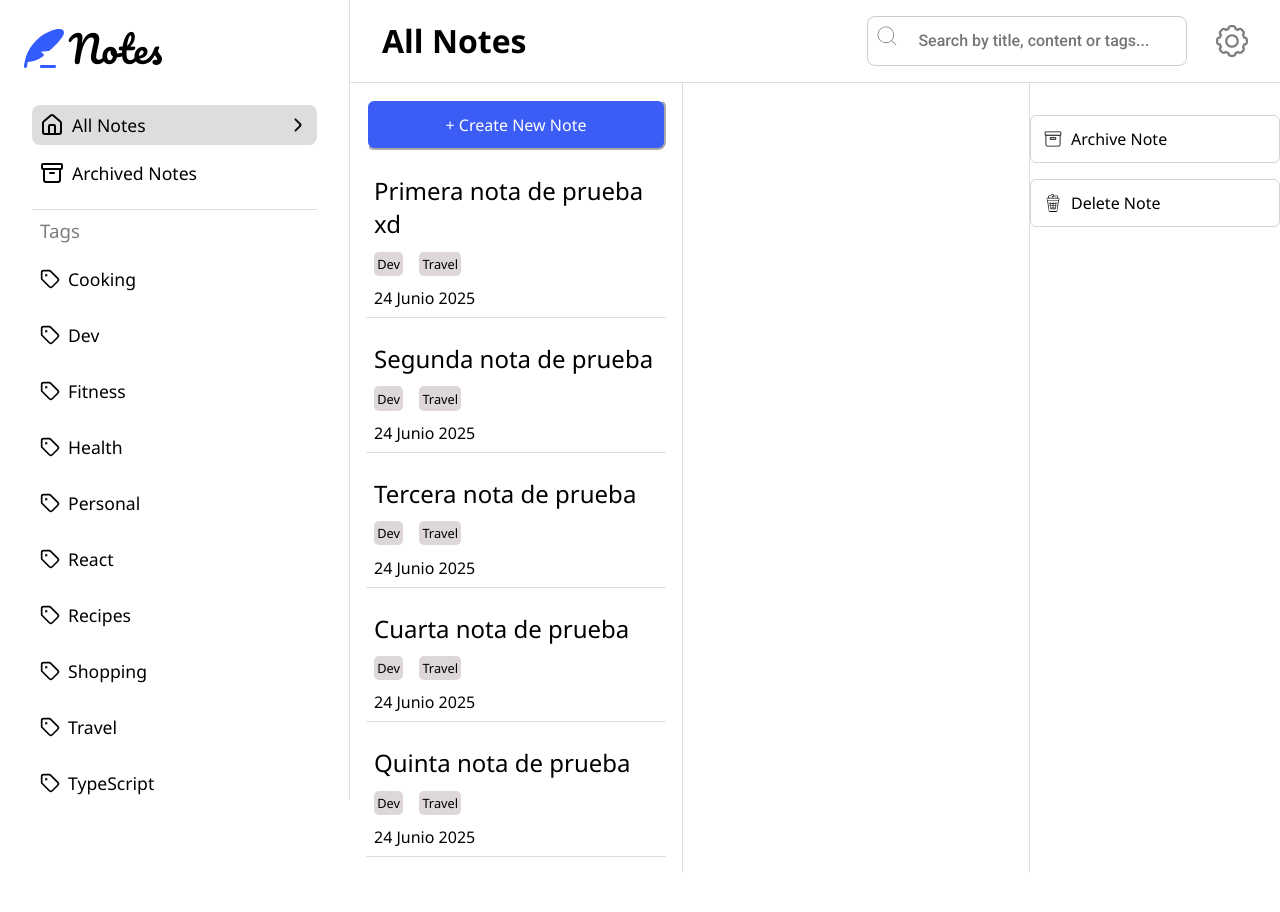
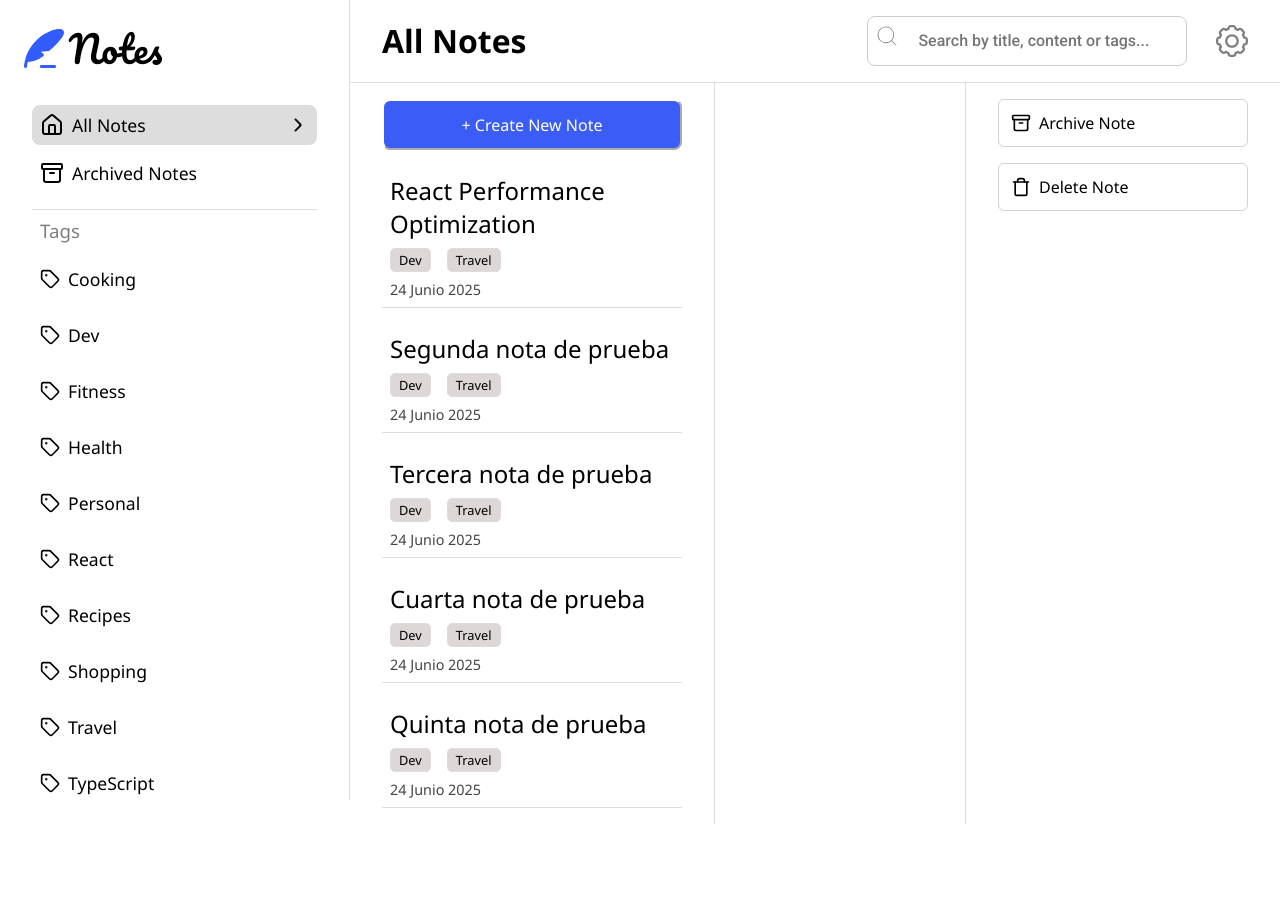
Before and after one commit to AlexF6/challenge-aba, a React (Vite) app: page / in a window 1280 px wide. Shown: the top 912 px of the page. After the commit the page ends 824 px from the top, so only its background shows below. Built offline with nearby package versions, Linux system fonts and the light colour scheme.

Commit message:
fix: note containers styles

```diff
--- a/src/App.css
+++ b/src/App.css
@@ -1,7 +1,6 @@
 .app-layout {
     display: flex;
     height: 100%;
-    /* border: 1px solid red; */
 }
 
 .header-content {
@@ -14,17 +13,11 @@
     display: flex;
     flex: 1;
     height: 100%;
-    /* border: 1px solid red; */
 }
 
 .note-list {
     display: flex;
-    height: 100%;
-    flex-direction: column;
-    gap: 1rem;
     flex: 2;
-    height: auto;
-    padding: 1rem;
     border-right: 1px solid #ddd;
 }
 
@@ -32,13 +25,11 @@
     flex: 6;
     height: 100%;
     border-right: 1px solid #ddd;
-    /* border: 1px solid green; */
 }
 
 .note-actions {
     flex: 2;
     height: 100%;
-    /* border: 1px solid red; */
 }
 
 .formulario-wrapper {
--- a/src/App.jsx
+++ b/src/App.jsx
@@ -5,6 +5,7 @@ import Header from "./components/layout/header/Header.jsx"
 import Note from './components/layout/note-list/Note.jsx';
 import CreateButton from './components/layout/note-list/CreateButton.jsx';
 import NoteButtons from './components/layout/note-actions/NoteButtons.jsx';
+import NoteList from './components/layout/note-list/NoteList.jsx';
 
 function App() {
 
@@ -16,25 +17,16 @@ function App() {
         <div className='main-section'>
 
           <div className='note-list'>
-            <CreateButton/>
-            <Note content="Primera nota de prueba xd" tag1="Dev" tag2="Travel" date="24 Junio 2025"/>
-            <Note content="Segunda nota de prueba" tag1="Dev" tag2="Travel" date="24 Junio 2025"/>
-            <Note content="Tercera nota de prueba" tag1="Dev" tag2="Travel" date="24 Junio 2025"/>
-            <Note content="Cuarta nota de prueba" tag1="Dev" tag2="Travel" date="24 Junio 2025"/>
-            <Note content="Quinta nota de prueba" tag1="Dev" tag2="Travel" date="24 Junio 2025"/>
+            <NoteList/>
           </div>
-
           <div className='note-details'>
 
           </div>
-
           <div className='note-actions'>
-            <NoteButtons/>
-
+              <NoteButtons/>
           </div>
 
         </div>
-
         </div>
       </div>
 
--- a/src/components/layout/note-actions/NoteButtons.css
+++ b/src/components/layout/note-actions/NoteButtons.css
@@ -1,29 +1,17 @@
-/*.note-actions {
-  text-align: center;
-  margin-top: 1rem;
+.note-actions-container {
+    padding-inline: 2rem;
+    padding-block: 1rem;
+    margin-inline: auto;
+}
+
+.note-actions {
+  display: flex;
+  flex-direction: column;
+  gap: 1rem;
 }
 
 .note-button {
-  padding: 10px 20px;
-  font-size: 16px;
-  border: 1px solid rgb(73, 68, 68);
-  border-radius: 6px;
-  cursor: pointer;
-}
-
-.note-button-archived {
-  width: 20px;
-  height: 20px;
-  margin-right: 8px;
-}*/
-
-.note-actions {
-  text-align: center;
-  margin-top: 1rem;
-}
-
-.note-button {
-    width: 250px;
+  width: 250px;
   padding: 12px;
   font-size: 16px;
   border: 1px solid rgb(212, 209, 209);
--- a/src/components/layout/note-actions/NoteButtons.jsx
+++ b/src/components/layout/note-actions/NoteButtons.jsx
@@ -1,27 +1,22 @@
-import ArchivedImage from "../../../assets/archive.svg"
 import "./NoteButtons.css"
-import DeleteImage from "../../../assets/deletee.png"
-
+import { Archive } from "lucide-react"
+import { TrashIcon } from "lucide-react"
 
 const NoteButtons = () => {
     return (
+        <div className='note-actions-container'>
             <div className="note-actions">
                 <button className="note-button">
-                <img src={ArchivedImage} alt="archived" className="note-button-archived"/>
+                    <Archive alt="archived" className="note-button-archived"/>
                     Archive Note
                 </button>
 
-              <div className="note-actions">
                 <button className="note-button">
-                  <img src={DeleteImage} alt="delete" className="note-button-delete"/>
+                        <TrashIcon alt="delete" className="note-button-delete"/>
                         Delete Note
-
                 </button>
             </div>
-
-
         </div>
-
     )
 }
 export default NoteButtons;
--- a/src/components/layout/note-list/CreateButton.css
+++ b/src/components/layout/note-list/CreateButton.css
@@ -1,14 +1,12 @@
 .button-container {
   display: flex;
-  justify-content: center;
-  align-items: center;
-  position: relative;
+  margin-inline: auto;
 }
 
 .create-button {
   background-color: #3b5df6;
   color: white;
-  padding: 0.8rem 4rem 0.8rem 4rem;
+  padding: 0.8rem 4rem;
   width: 300px;
   border-color: white;
   border-radius: 8px;
@@ -18,5 +16,5 @@
 }
 
 .create-button:hover {
-  background-color: #3b5df6;
+  background-color: #3a53c4;
 }
--- a/src/components/layout/note-list/Note.css
+++ b/src/components/layout/note-list/Note.css
@@ -1,16 +1,14 @@
 .note-container {
     display: flex;
     flex-direction: column;
-    gap: 0.7rem;
+    border-bottom: 1px solid #ddd;
+    transition: background-color 0.3s;
+    gap: 8px;
     padding: 0.5rem;
-    /* border: 1px solid red; */
-    border-bottom: 1px solid #ddd;
-    background-color: inherit;
-    transition: background-color 0.3s;
 }
 
 .note-container:hover {
-    background-color: #ddd;
+    background-color: #dbdbdb;
     border-radius: 8px;
 }
 
@@ -23,9 +21,16 @@
     gap: 1rem;
 }
 
-.tag-title {
-    padding: 0.2rem;
+.tag-container p {
+    padding-block: 2px;
+    padding-inline: 0.5rem;
     font-size: 0.8rem;
     background-color: rgb(221, 215, 215);
+    border: 1px solid #ddd;
     border-radius: 5px;
 }
+
+.date {
+    font-size: 0.9rem;
+    color: #444;
+}
--- a/src/components/layout/note-list/Note.jsx
+++ b/src/components/layout/note-list/Note.jsx
@@ -6,8 +6,8 @@ const Note = ( {content, tag1, tag2, date} ) => {
         <div className="note-container">
             <p className="note-title">{content}</p>
             <div className="tag-container">
-                <p className="tag-title">{tag1}</p>
-                <p className="tag-title">{tag2}</p>
+                <p>{tag1}</p>
+                <p>{tag2}</p>
             </div>
             <p className="date">{date}</p>
         </div>
--- /dev/null
+++ b/src/components/layout/note-list/NoteList.css
@@ -0,0 +1,8 @@
+.note-list-container {
+    display: flex;
+    flex-direction: column;
+    padding-inline: 2rem;
+    padding-block: 1rem;
+    margin-inline: auto;
+    gap: 1rem;
+}
--- /dev/null
+++ b/src/components/layout/note-list/NoteList.jsx
@@ -0,0 +1,19 @@
+import React from 'react';
+import Note from './Note';
+import CreateButton from './CreateButton';
+import './NoteList.css';
+
+const NoteList = () => {
+    return (
+        <div className='note-list-container'>
+            <CreateButton/>
+            <Note content="React Performance Optimization" tag1="Dev" tag2="Travel" date="24 Junio 2025"/>
+            <Note content="Segunda nota de prueba" tag1="Dev" tag2="Travel" date="24 Junio 2025"/>
+            <Note content="Tercera nota de prueba" tag1="Dev" tag2="Travel" date="24 Junio 2025"/>
+            <Note content="Cuarta nota de prueba" tag1="Dev" tag2="Travel" date="24 Junio 2025"/>
+            <Note content="Quinta nota de prueba" tag1="Dev" tag2="Travel" date="24 Junio 2025"/>
+        </div>
+    );
+}
+
+export default NoteList;
```
Lines whose indentation alone changed are shown as unchanged.
